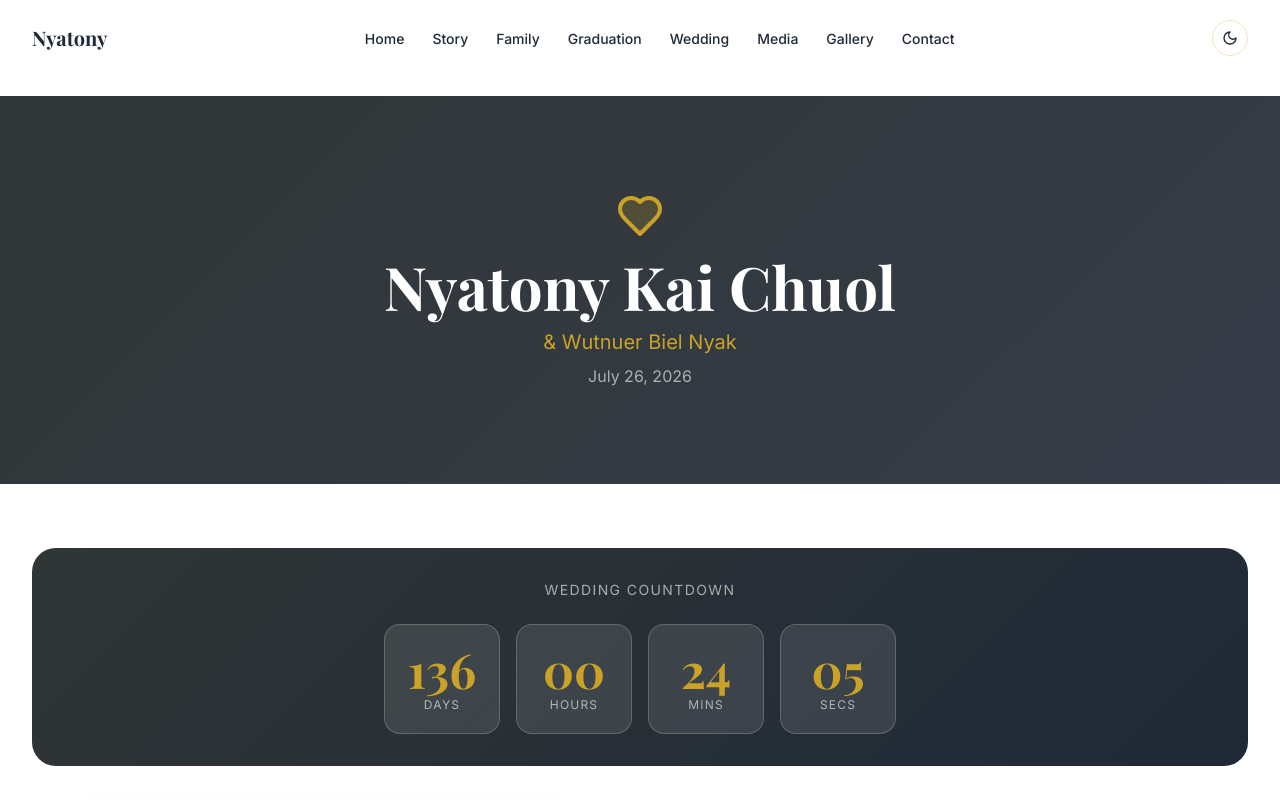
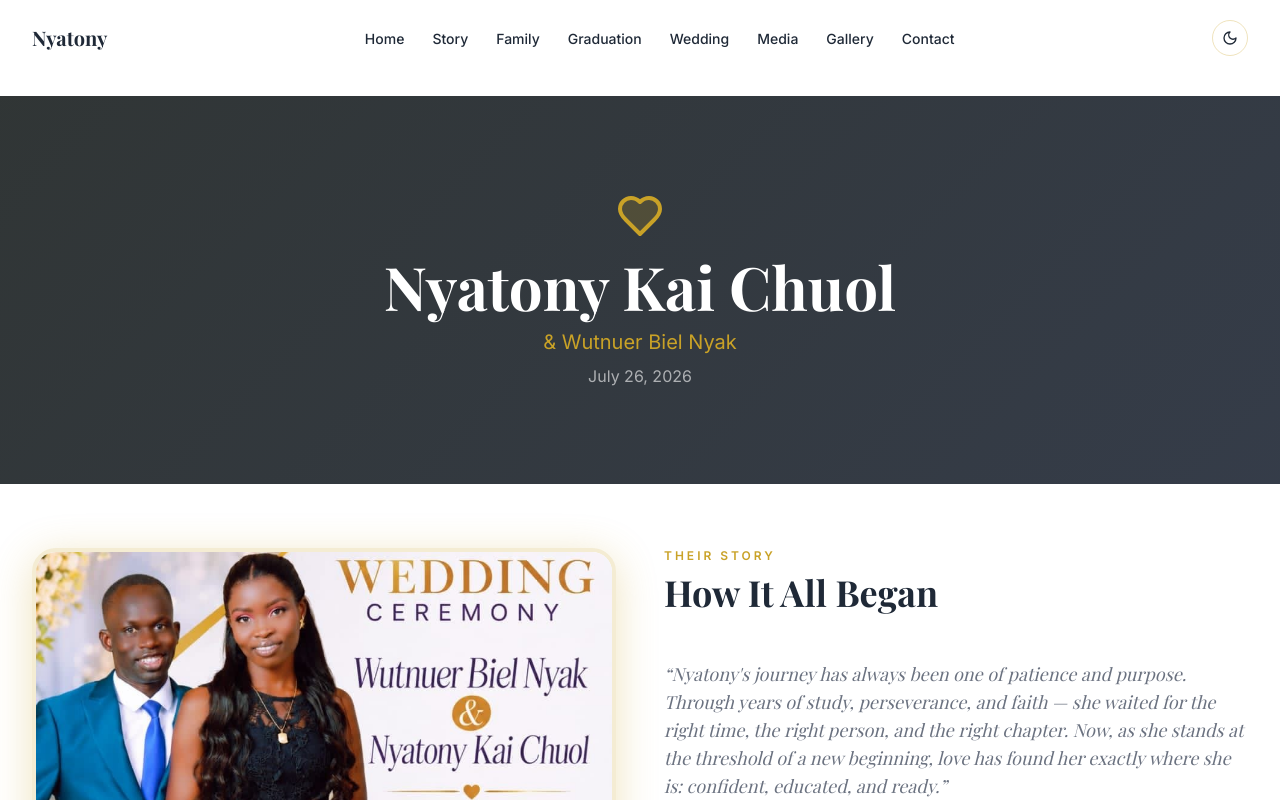
Before and after one commit to Ganun1998/nyatony_biography, a Next.js app in the folder nyatony-biograph/frontend/: page /wedding in a window 1280 px wide. Shown: the top 800 px of the page. Built offline with nearby package versions, Linux system fonts and the light colour scheme; a web font is replaced by a local one.

Commit message:
add the new one

```diff
--- a/nyatony-biograph/frontend/src/app/(pages)/wedding/page.tsx
+++ b/nyatony-biograph/frontend/src/app/(pages)/wedding/page.tsx
@@ -53,29 +53,6 @@ export default function WeddingPage() {
       </div>
 
       <div className="container-wide px-4 sm:px-6 lg:px-8">
-
-        {/* Countdown */}
-        <AnimateIn direction="up">
-          <div className="bg-text dark:bg-dark-surface rounded-3xl p-8 mb-16 relative overflow-hidden">
-            <div className="absolute inset-0" style={{ background: 'linear-gradient(135deg, rgba(201,162,39,0.1) 0%, transparent 100%)' }} />
-            <div className="relative z-10">
-              <p className="font-inter text-center text-white/60 text-sm uppercase tracking-widest mb-6">Wedding Countdown</p>
-              <div className="grid grid-cols-4 gap-4 max-w-lg mx-auto">
-                {[
-                  { value: timeLeft.days, label: 'Days' },
-                  { value: timeLeft.hours, label: 'Hours' },
-                  { value: timeLeft.minutes, label: 'Mins' },
-                  { value: timeLeft.seconds, label: 'Secs' },
-                ].map((u) => (
-                  <div key={u.label} className="rounded-2xl p-5 text-center border border-white/20" style={{ backgroundColor: 'rgba(255,255,255,0.1)' }}>
-                    <div className="font-playfair text-5xl font-bold text-gold leading-none mb-1">{String(u.value).padStart(2, '0')}</div>
-                    <div className="font-inter text-xs uppercase tracking-widest text-white/60">{u.label}</div>
-                  </div>
-                ))}
-              </div>
-            </div>
-          </div>
-        </AnimateIn>
 
         {/* Love story */}
         <div className="grid lg:grid-cols-2 gap-12 mb-16">
```
